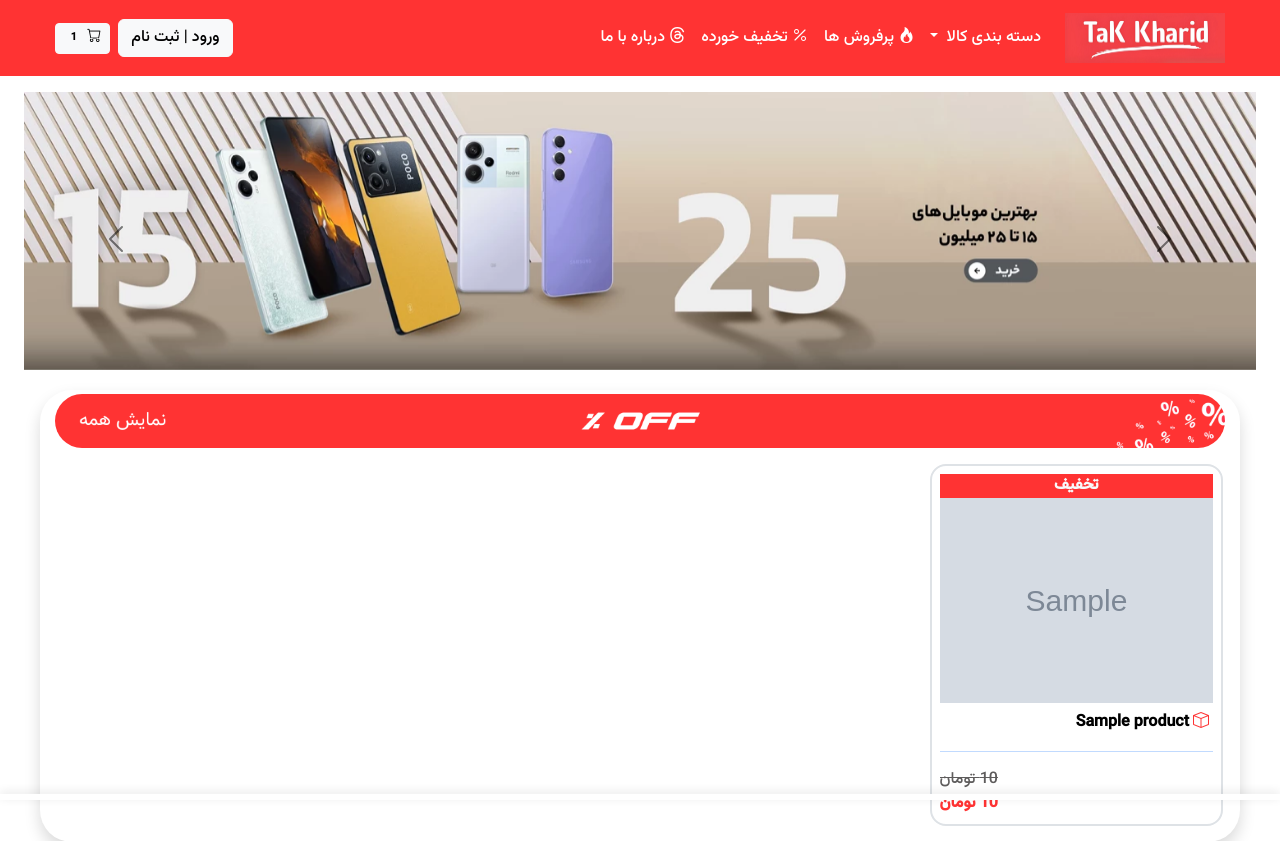
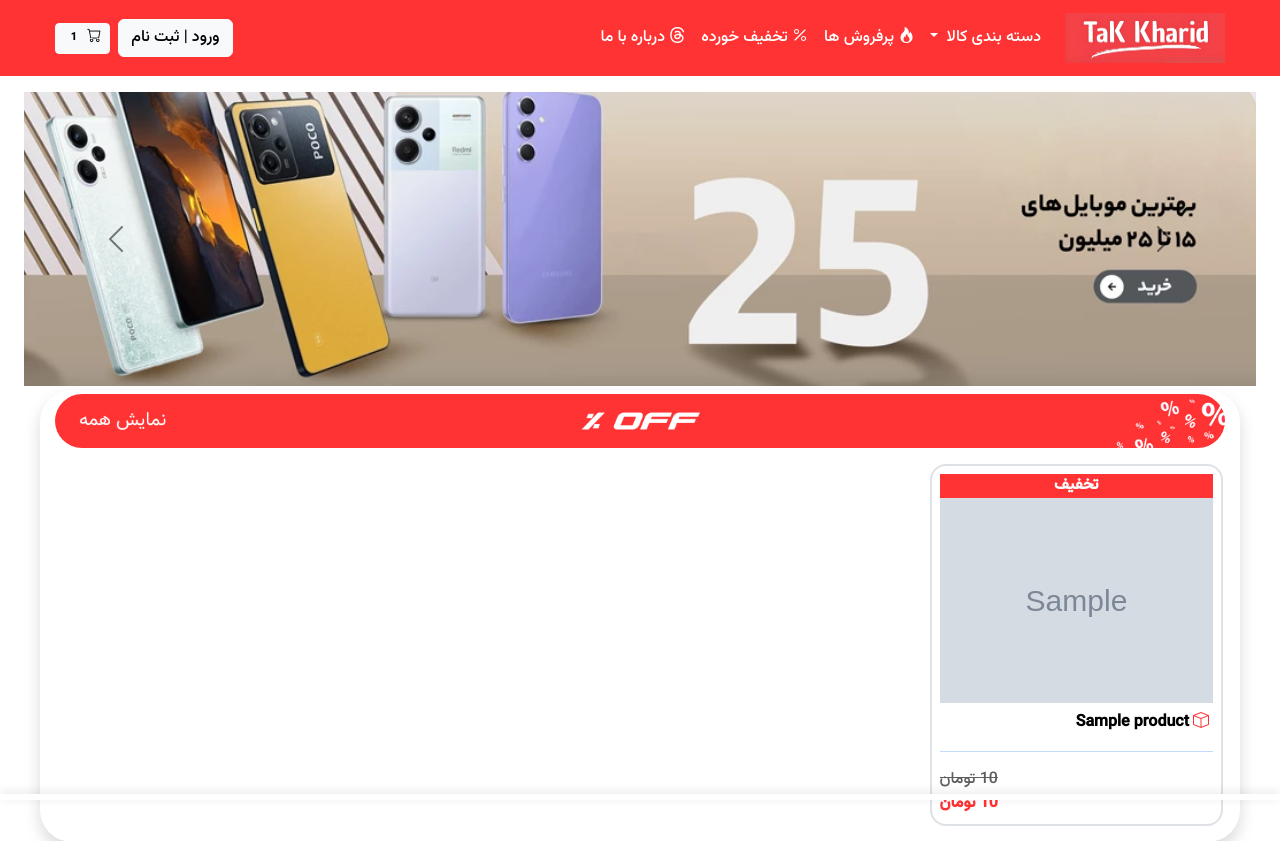
Before and after one commit to kiarashshahedi/OnlineShop-ArvanServer, a Django app: template products/templates/products/home-product-list.html in a window 1280 px wide. Shown: the top 841 px of the page. Run offline with Django 5.2, Linux system fonts and the light colour scheme; the template is opened without the code that fills it: most values are stand-ins (such as "Sample title", 1, 10 or a date in 2020); grey boxes marked "Sample" are stand-in pictures.

Commit message:
slider size

```diff
--- a/products/templates/products/home-product-list.html
+++ b/products/templates/products/home-product-list.html
@@ -66,22 +66,22 @@
                 <div class="carousel-inner">
                   <div class="carousel-item active mb-3" data-bs-interval="10000">
                     <a href="{% url 'all_products' %}">
-                      <img src="{% static 'products/img/slidebanner.webp' %}" class="d-block img-fluid" alt="...">
+                      <img src="{% static 'products/img/slidebanner.webp' %}" class="d-block w-100" style="transform: scale(1.4);" alt="...">
                     </a>
                   </div>
                   <div class="carousel-item mb-3" data-bs-interval="10000">
                     <a href="{% url 'all_products' %}">
-                      <img src="{% static '/img/pcbanner.webp' %}" class="d-block img-fluid" alt="...">
+                      <img src="{% static '/img/pcbanner.webp' %}" class="d-block w-100" style="transform: scale(1.4);" alt="...">
                     </a>
                   </div>
                   <div class="carousel-item mb-3" data-bs-interval="10000">
                     <a href="{% url 'all_products' %}">
-                      <img src="{% static '/img/iphonebanner.webp' %}" class="d-block img-fluid" alt="...">
+                      <img src="{% static '/img/iphonebanner.webp' %}" class="d-block w-100" style="transform: scale(1.4);" alt="...">
                     </a>
                   </div>
                   <div class="carousel-item mb-3" data-bs-interval="10000">
                     <a href="{% url 'all_products' %}">
-                      <img src="{% static '/img/headphonebanner.jpg' %}" class="d-block img-fluid" alt="...">
+                      <img src="{% static '/img/headphonebanner.jpg' %}" class="d-block w-100" style="transform: scale(1.4);" alt="...">
                     </a>
                   </div>
                 </div>
```
